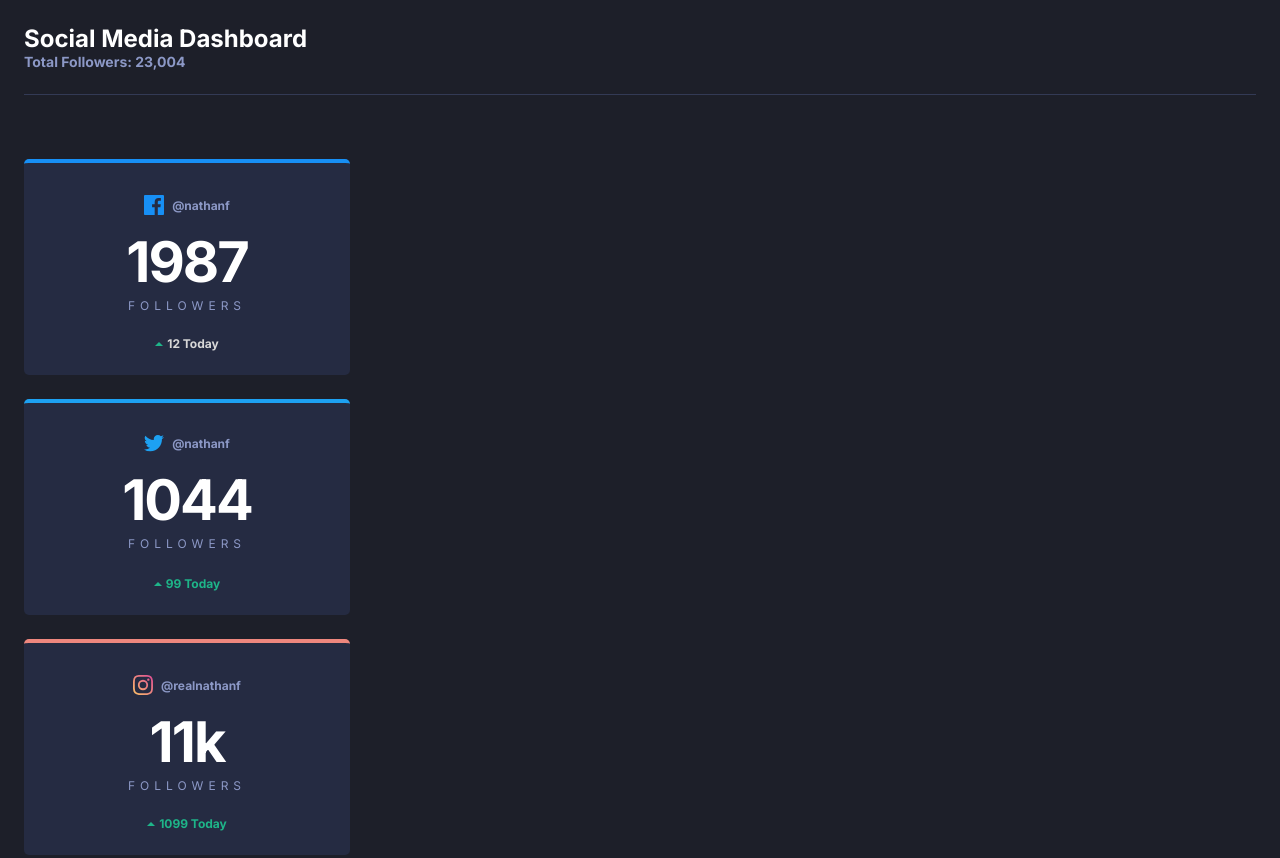
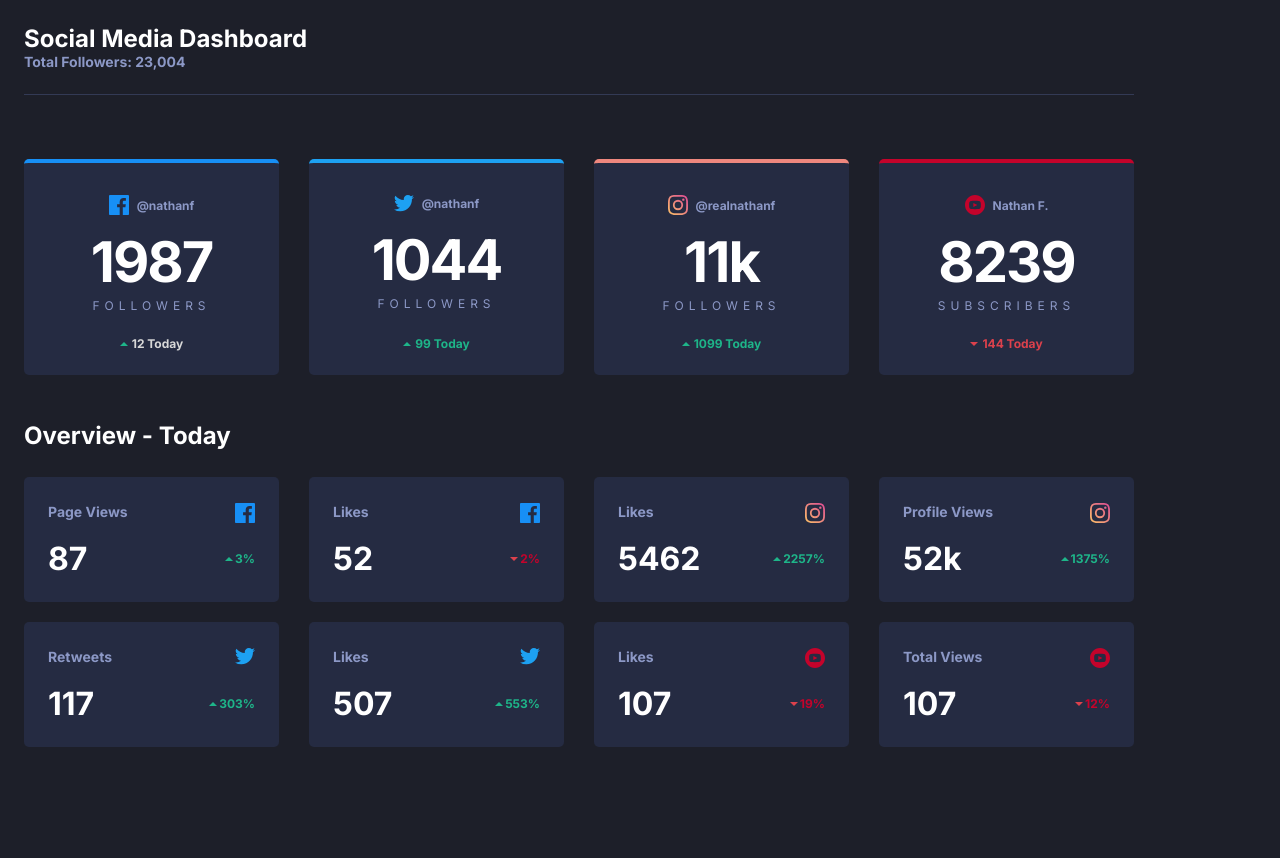
Before and after one commit to Lesricol/social-media-dashboard, a plain HTML site: page index.html in a window 1280 px wide. Shown: the top 858 px of the page. After the commit the page ends 800 px from the top, so only its background shows below. Drawn offline with Linux system fonts and the light colour scheme.

Commit message:
Desktop listo

```diff
--- a/css/styles.css
+++ b/css/styles.css
@@ -21,6 +21,17 @@ body {
   font-family: "Inter", sans-serif;
   color: white;
   background-color: #1D1F29;
+}
+
+@media screen and (width>=1440px) {
+  body{
+    display: flex;
+    flex-direction: column;
+    justify-content: center;
+    align-items: center;
+    width: 1440px;
+    height: 800px;
+  }
 }
 
 header, main{
@@ -79,6 +90,23 @@ header, main{
   border-top: 4px solid #C4032B;
 }
 
+@media screen and (width>= 1110px) {
+  header{
+    width: 1110px;
+  }
+
+  main{
+    width: 1110px;
+  }
+  .followers-container{
+    flex-direction: row;
+    width: 1110px;
+    height: 216px;
+  }
+  .followers{
+    width: 255px;
+  }
+}
 
 .icon-container{
   display: flex;
@@ -166,6 +194,19 @@ header, main{
   justify-content: space-between;
 }
 
+@media screen and (width>=1110px) {
+  .overview{
+    flex-direction: row;
+    flex-wrap: wrap;
+    width: 1110px;
+    height: 274px;
+    gap: 1rem;
+  }
+  .card-view{
+    width: 255px ;
+  }
+}
+
 .view-up{
   display: flex;
   align-items: center;
```
